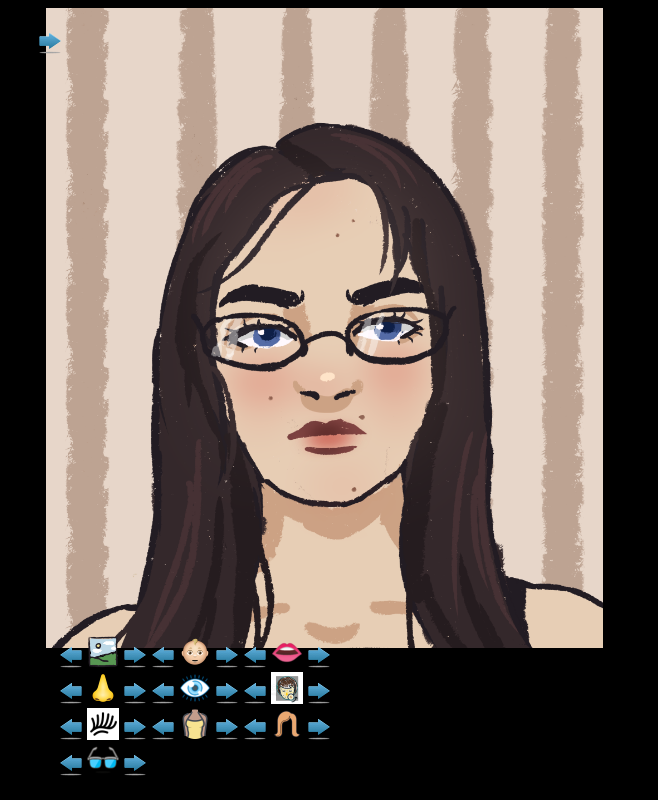
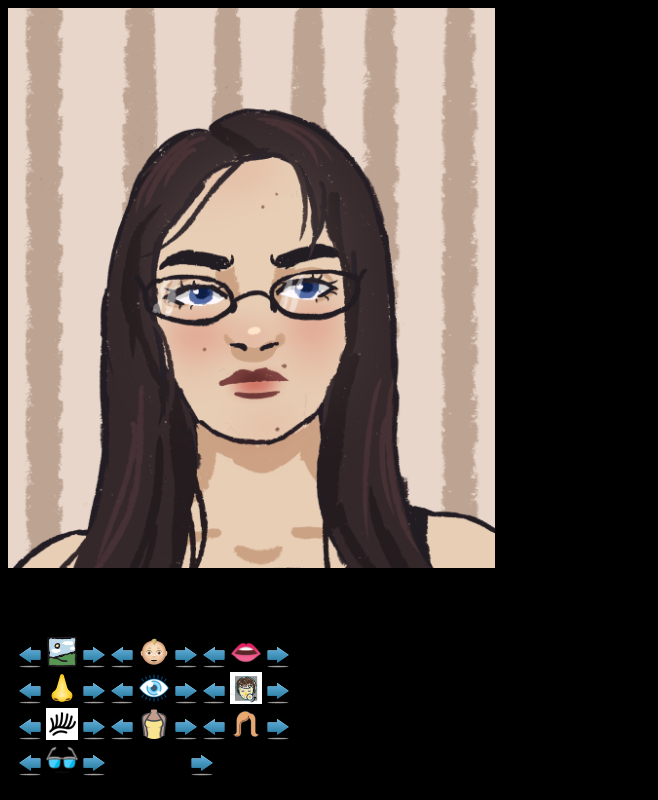
Before and after one commit to KorostelevaAM/myRepository, a plain HTML site: page index.html in a window 1280 px wide. Shown: the whole page, without its empty margins (0-658 px from the left). Drawn offline with Linux system fonts and the light colour scheme.

Commit message:
Add files via upload
Signed-off-by: KorostelevaAM <165680882+KorostelevaAM@users.noreply.github.com>

```diff
--- a/index.html
+++ b/index.html
@@ -8,19 +8,11 @@
 </head>
 <body style="background-color: #000;">
 
+<div style="width=300px; margin-left: auto; margin-right: auto;" >
 
-    <img src="F\f1.png" class="MyImg" id="IFon">
-    <img src="L\l1.png" class="MyImg" id="IL">
-    <img src="R\r1.png" class="MyImg" id="IR">
-    <img src="N\n1.png" class="MyImg" id="IN">
-    <img src="G\g1.png" class="MyImg" id="IG">
-    <img src="K\k1.png" class="MyImg" id="IK">
-    <img src="B\b1.png" class="MyImg" id="IB">
-    <img src="O\o1.png" class="MyImg" id="IO">
-    <img src="V\v1.png" class="MyImg" id="IV">
-    <img src="A\a1.png" class="MyImg" id="IA">
 
-    <div style=" position: fixed; z-index: 2; bottom: 20px; width: 280px; margin-left: 4%" >
+
+    <div class="MyPanel" >
 
         <img src="ICO\left.png" onclick="FL()" style="cursor: pointer;">
         <img src="ICO\fon.png">
@@ -62,16 +54,27 @@
         <img src="ICO\ochki.png">
         <img src="ICO\right.png" onclick="AR()" style="cursor: pointer;">
 
-    </div>
+		 <a href="slider.html"><img src="ICO\right.png" style="cursor: pointer; margin-left: 80px" ></a>
 
-    <div style=" position: fixed; z-index: 3; top: 0; ">
-        <a href="slider.html"><img src="ICO\right.png" style="cursor: pointer; margin-left: 30px; margin-top: 30px"></a>
+
+
     </div>
 
 
 
 
+    <img src="F\f1.png" class="MyImg" id="IFon">
+    <img src="L\l1.png" class="MyImg" id="IL">
+    <img src="R\r1.png" class="MyImg" id="IR">
+    <img src="N\n1.png" class="MyImg" id="IN">
+    <img src="G\g1.png" class="MyImg" id="IG">
+    <img src="K\k1.png" class="MyImg" id="IK">
+    <img src="B\b1.png" class="MyImg" id="IB">
+    <img src="O\o1.png" class="MyImg" id="IO">
+    <img src="V\v1.png" class="MyImg" id="IV">
+    <img src="A\a1.png" class="MyImg" id="IA">
 
+  </div>
 </body>
 </html>
 
@@ -191,13 +194,27 @@ function AL()
 </script>
 
 <style>
+
+.MyPanel
+{
+z-index: 2;
+bottom: 20px;
+width: 280px;
+margin-left: 10px;
+display: block;
+position: fixed;
+}
+
 .MyImg
 {
     z-index: 0;
-    position: fixed;
-    margin-left: 3%;
-  max-height: 80%;
-  max-width: 80%;
+
+  position: fixed;
   display: block;
+
+  max-height: 70%;
+  max-width: 100%;
+
+
 }
 </style>
```
